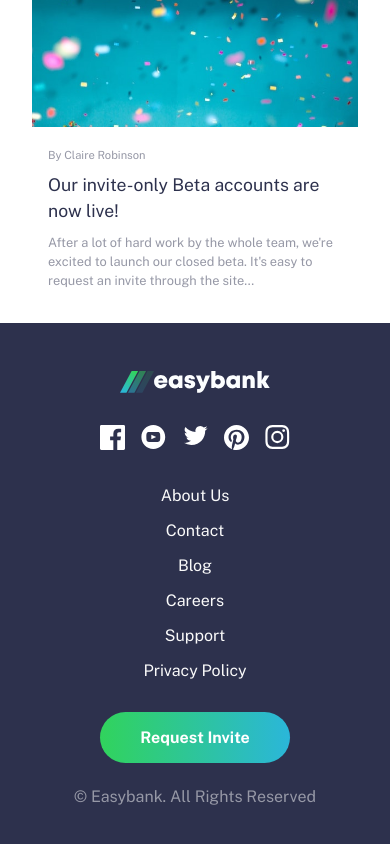
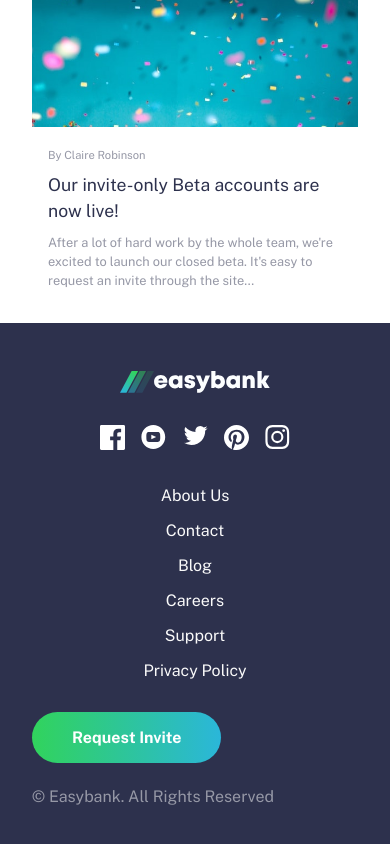
Before and after one commit to juangrana1/easybank-landing-page, a React (Vite) app: page / in a window 390 px wide. Shown: the part 3310-4154 px from the top of the page. Built offline with nearby package versions, Linux system fonts and the light colour scheme.

Commit message:
Removing min-width of containers for padding

```diff
--- a/src/components/_DescriptionBox.scss
+++ b/src/components/_DescriptionBox.scss
@@ -11,12 +11,11 @@
   }
 
   &__title {
-        @include text-container (1.5rem, $color-dark-blue, 1.5rem);
+    @include text-container(1.5rem, $color-dark-blue, 1.5rem);
     font-weight: 300;
   }
 
   &__description {
-        @include text-container (1rem, $color-grayish-blue, 0)
+    @include text-container(1rem, $color-grayish-blue, 0);
   }
-
 }
--- a/src/sass/_media.scss
+++ b/src/sass/_media.scss
@@ -51,7 +51,7 @@
       gap: 2rem;
 
       display: grid;
-      grid-template-rows: 190px 51px;
+      grid-template-rows: 190px 82px;
       grid-template-columns: 1fr 1fr 1fr;
     }
 
@@ -77,7 +77,7 @@
       grid-row: 2;
 
       &__last-box {
-        align-items: center;
+        align-items: flex-start;
         flex-direction: row;
         justify-content: space-between;
       }
```
Lines whose indentation alone changed are shown as unchanged.
